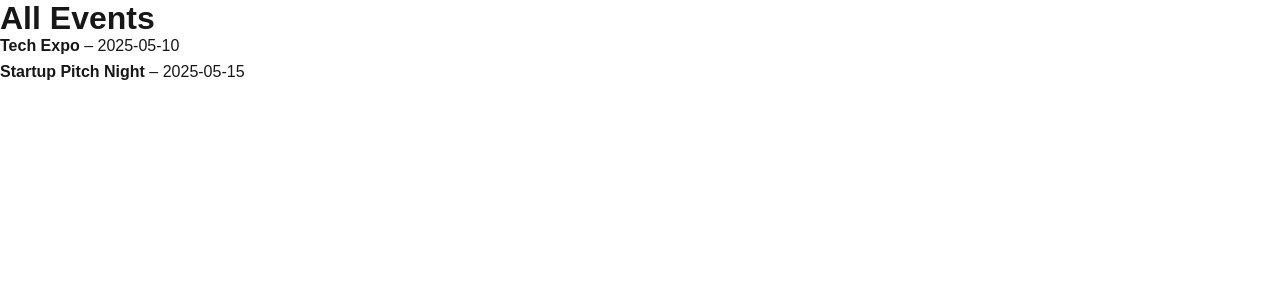
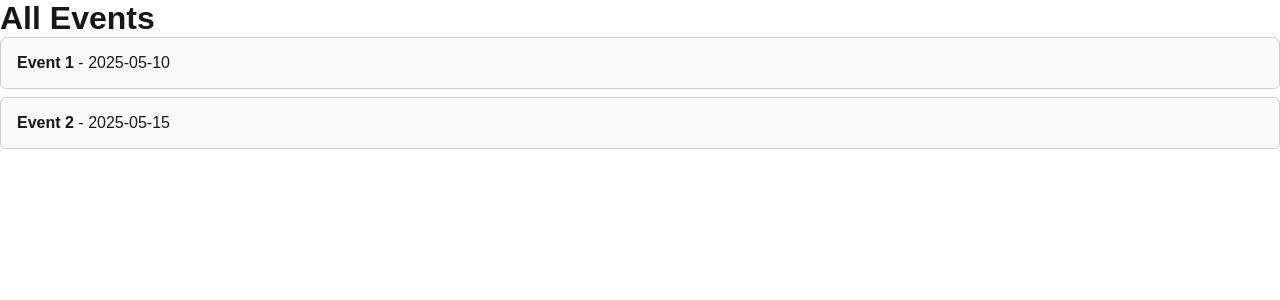
Before and after one commit to Hadi161/Final-project, a Next.js app: page /events in a window 1280 px wide. Shown: the top 300 px of the page. Built offline with nearby package versions, Linux system fonts and the light colour scheme.

Commit message:
phase 2 update

```diff
--- /dev/null
+++ b/src/app/components/EventCard.js
@@ -0,0 +1,12 @@
+import Link from 'next/link';
+import styles from '../styles/EventCard.module.css';
+
+export default function EventCard({ event }) {
+  return (
+    <div className={styles.card}>
+      <Link href={`/events/${event.id}`}>
+        <strong>{event.title}</strong> - {event.date}
+      </Link>
+    </div>
+  );
+}
--- a/src/app/components/Eventlist.js
+++ b/src/app/components/Eventlist.js
@@ -1,11 +1,11 @@
+import EventCard from './EventCard';
+
 export default function EventList({ events }) {
-    return (
-      <ul>
-        {events.map((event, idx) => (
-          <li key={idx} style={{ marginBottom: '0.5rem' }}>
-            <strong>{event.title}</strong> – {event.date}
-          </li>
-        ))}
-      </ul>
-    );
-  }
+  return (
+    <div>
+      {events.map((event) => (
+        <EventCard key={event.id} event={event} />
+      ))}
+    </div>
+  );
+}
--- a/src/app/components/Navbar.js
+++ b/src/app/components/Navbar.js
@@ -1,12 +1,12 @@
 'use client';
 import Link from 'next/link';
 
-export default function NavBar() {
+export default function Navbar() {
   return (
     <nav style={{ padding: '1rem', background: '#333', color: '#fff' }}>
       <Link href="/" style={{ marginRight: '1rem', color: '#fff' }}>Home</Link>
+      <Link href="/events" style={{ marginRight: '1rem', color: '#fff' }}>Events</Link>
       <Link href="/contact" style={{ color: '#fff' }}>Contact</Link>
-      <Link href="/events" style={{ marginLeft: '1rem', color: '#fff' }}>Events</Link>
     </nav>
   );
 }
--- a/src/app/events/page.js
+++ b/src/app/events/page.js
@@ -2,8 +2,8 @@ import Eventlist from '../components/Eventlist';
 
 export default function EventsPage() {
   const sampleEvents = [
-    { id: '1', title: 'Tech Expo', date: '2025-05-10' },
-    { id: '2', title: 'Startup Pitch Night', date: '2025-05-15' },
+    { id: '1', title: 'Event 1', date: '2025-05-10' },
+    { id: '2', title: 'Event 2', date: '2025-05-15' },
   ];
 
   return (
--- /dev/null
+++ b/src/app/styles/EventCard.module.css
@@ -0,0 +1,13 @@
+.card {
+    border: 1px solid #ccc;
+    padding: 1rem;
+    margin-bottom: 0.5rem;
+    border-radius: 6px;
+    background-color: #f9f9f9;
+    transition: transform 0.2s ease;
+  }
+
+  .card:hover {
+    transform: scale(1.02);
+    background-color: #f0f0f0;
+  }
```
Also changed, not shown: src/app/components/EventForm.js (+9 -5 lines), src/app/events/[id]/page.js (line endings or trailing spaces).
